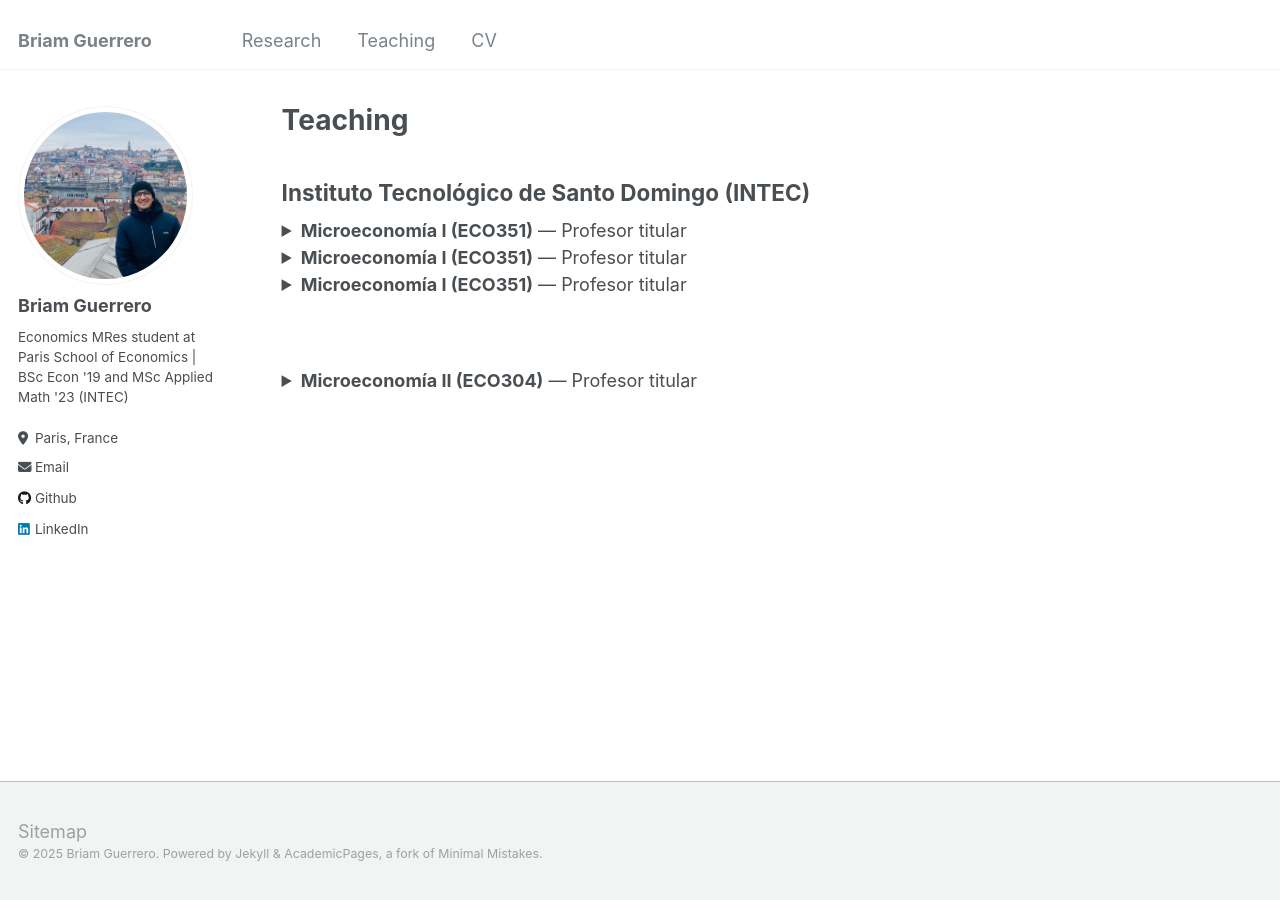
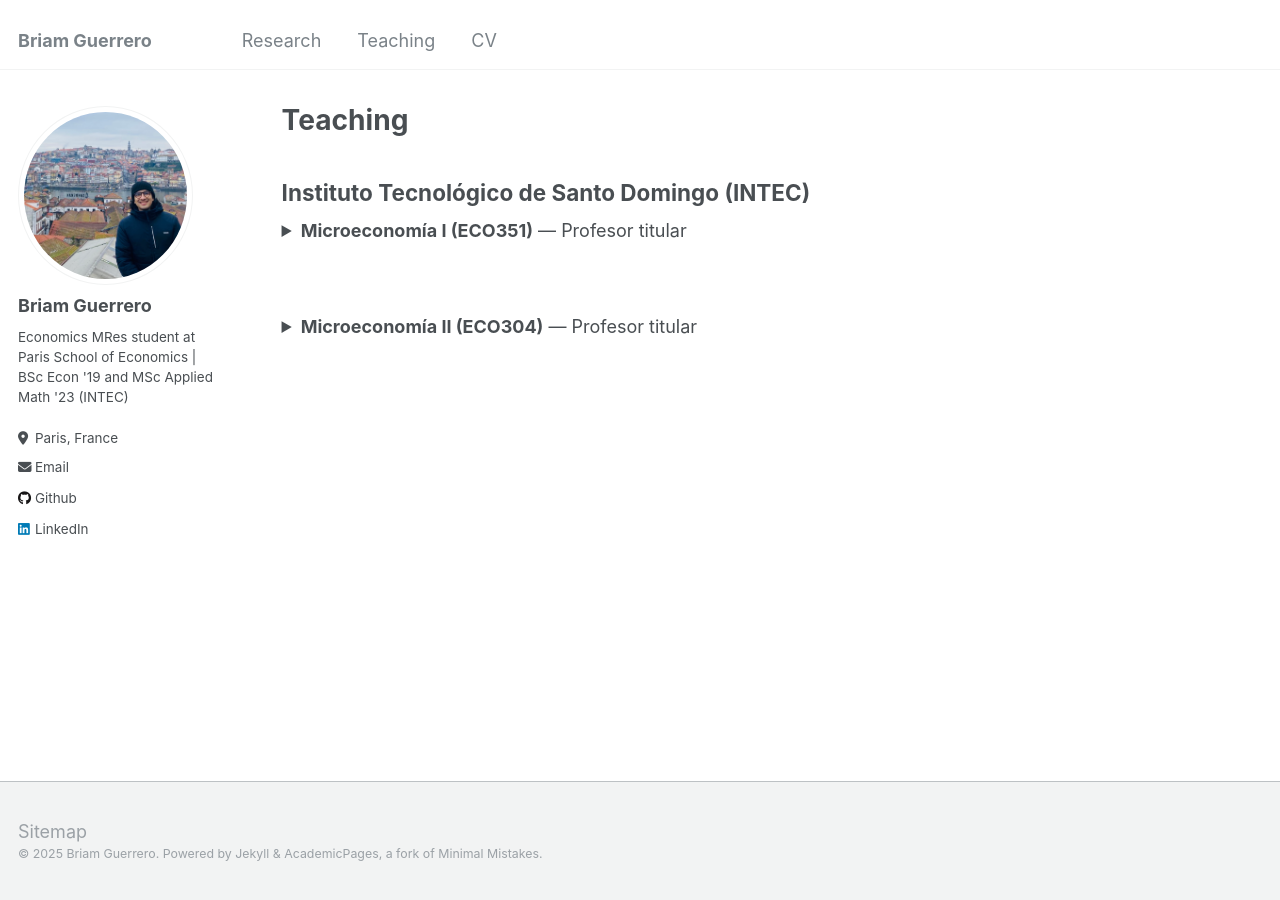
Before and after one commit to briamguerrerob/briamguerrerob.github.io, a Jekyll site: the page built from _pages/teaching.md, in a window 1280 px wide. Built offline with Jekyll 4.4.1, drawn with Linux system fonts in a browser that asks for light colours.

Commit message:
Update teaching.md

```diff
--- a/_pages/teaching.md
+++ b/_pages/teaching.md
@@ -8,24 +8,6 @@ author_profile: true
 {% include base_path %}
 
 ## Instituto Tecnológico de Santo Domingo (INTEC)
-
-<details>
-<summary><strong>Microeconomía I (ECO351)</strong> — Profesor titular</summary>
-
-{{ "
-- **Trimestre:** Noviembre 2025 – Enero 2026
-
-**Materiales del curso:**
-
-- 📄 [Syllabus / Programa](https://briamguerrerob.github.io/files/syllabus_micro1.pdf)
-- 🖥️ Diapositivas de clase
-- 📝 Notas de clase / apuntes técnicos
-- 📘 Prácticas y guías de ejercicios
-- 📊 Evaluaciones de referencia (parcial / final)
-" | markdownify }}
-
-</details>
-
 
 <details markdown="1">
 <summary><strong>Microeconomía I (ECO351)</strong> — Profesor titular</summary>
@@ -43,31 +25,11 @@ author_profile: true
 </details>
 
 
-<div class="teaching-course">
-
-<details markdown="1">
-<summary><strong>Microeconomía I (ECO351)</strong> — Profesor titular</summary>
-
-- **Trimestre:** Noviembre 2025 – Enero 2026
-
-**Materiales del curso:**
-
-- 📄 [Syllabus / Programa](https://briamguerrerob.github.io/files/syllabus_micro1.pdf)
-- 🖥️ Diapositivas de clase
-- 📝 Notas de clase / apuntes técnicos
-- 📘 Prácticas y guías de ejercicios
-- 📊 Evaluaciones de referencia (parcial / final)
-
-</details>
-
-</div>
-
-
 
 
 <br/>
 
-<details>
+<details markdown="1">
 <summary><strong>Microeconomía II (ECO304)</strong> — Profesor titular</summary>
 
 <br/>
```
